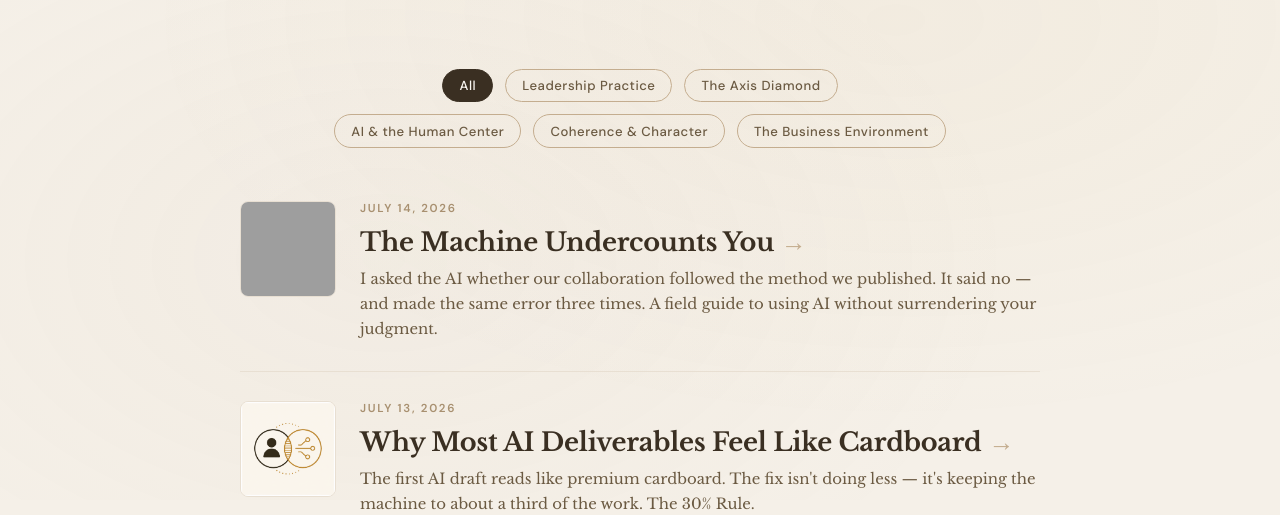
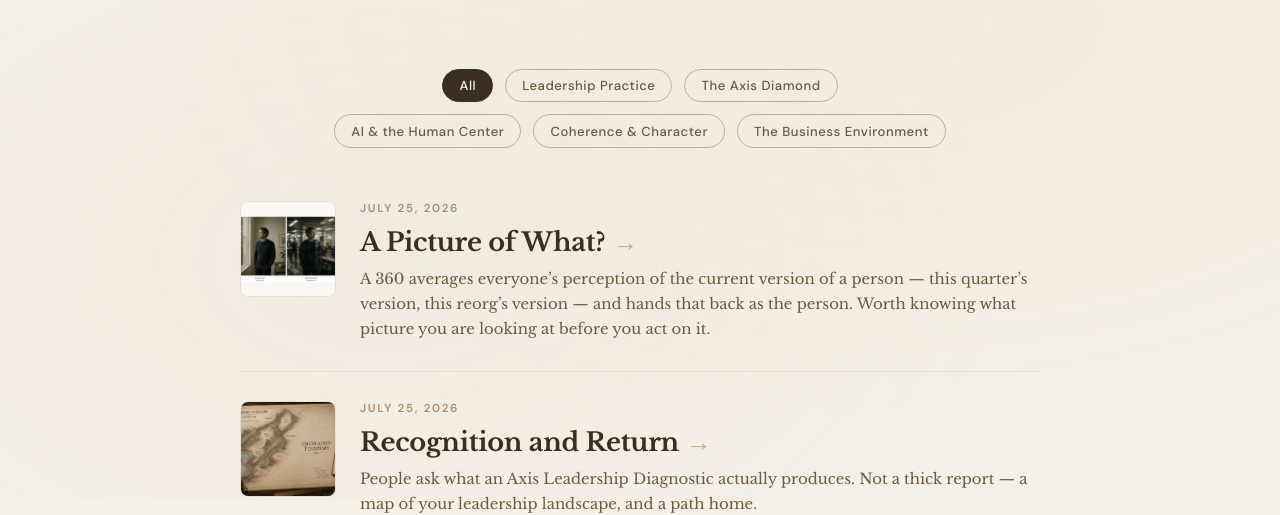
Before and after one commit to alustberg/axis-site, a plain HTML site: page observations/index.html in a window 1280 px wide. Shown: the part 300-815 px from the top of the page. Drawn offline with nearby package versions, Linux system fonts and the light colour scheme; grey boxes are pictures that could not be loaded.

Commit message:
Add files via upload

```diff
--- a/observations/index.html
+++ b/observations/index.html
@@ -177,6 +177,22 @@ nav.scrolled { box-shadow:0 2px 20px rgba(58,47,34,0.06); }
   </div>
 </div>
 <main class="observations-list" id="observationsList">
+  <a class="observation-entry" href="/observations/a-picture-of-what" data-tags="axis-diamond,leadership-practice">
+    <div class="entry-thumb"><img src="/observations/images/a-picture-of-what-thumb.png" alt="" loading="lazy" /></div>
+    <div class="entry-body">
+      <div class="entry-date">July 25, 2026</div>
+    <h2 class="entry-title">A Picture of What?</h2>
+    <p class="entry-dek">A 360 averages everyone&rsquo;s perception of the current version of a person &mdash; this quarter&rsquo;s version, this reorg&rsquo;s version &mdash; and hands that back as the person. Worth knowing what picture you are looking at before you act on it.</p>
+    </div>
+  </a>
+  <a class="observation-entry" href="/observations/recognition-and-return" data-tags="axis-diamond,leadership-practice">
+    <div class="entry-thumb"><img src="/observations/images/recognition-and-return.png" alt="" loading="lazy" /></div>
+    <div class="entry-body">
+      <div class="entry-date">July 25, 2026</div>
+    <h2 class="entry-title">Recognition and Return</h2>
+    <p class="entry-dek">People ask what an Axis Leadership Diagnostic actually produces. Not a thick report &mdash; a map of your leadership landscape, and a path home.</p>
+    </div>
+  </a>
   <a class="observation-entry" href="/observations/the-machine-undercounts-you" data-tags="ai-human-center,leadership-practice">
     <div class="entry-thumb"><img src="/observations/images/the-machine-undercounts-you.png" alt="" loading="lazy" /></div>
     <div class="entry-body">
```
